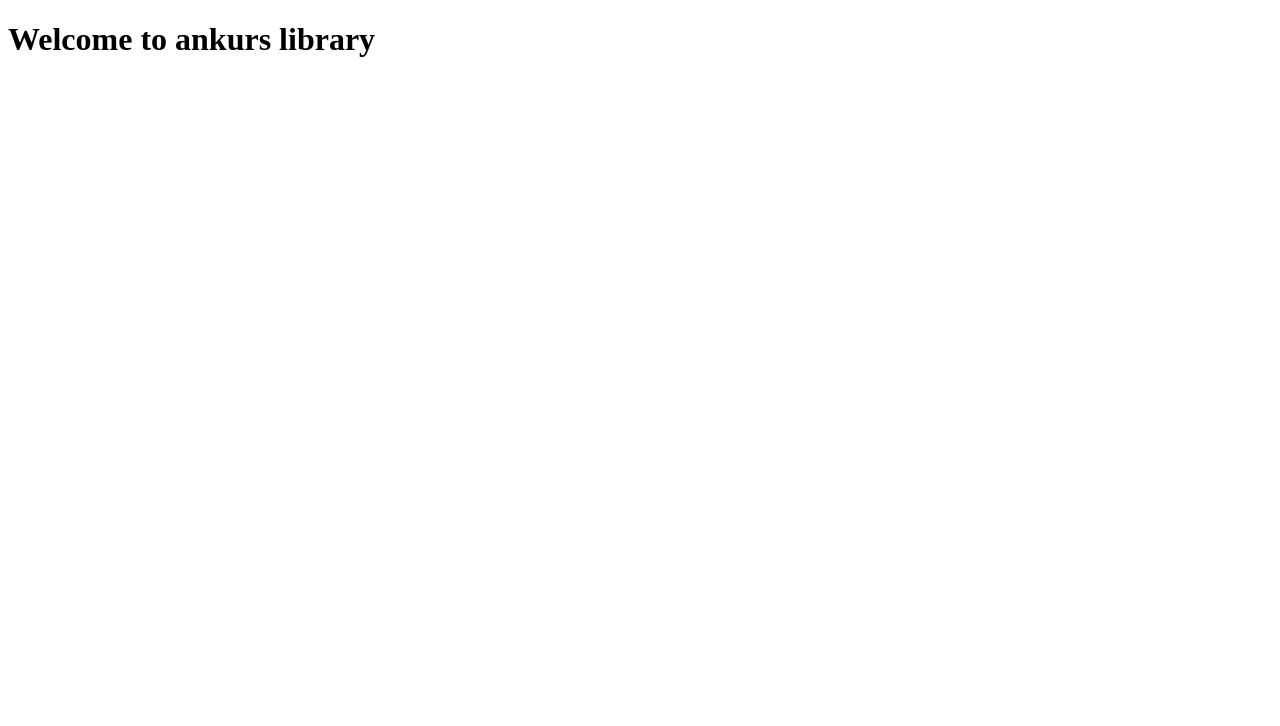
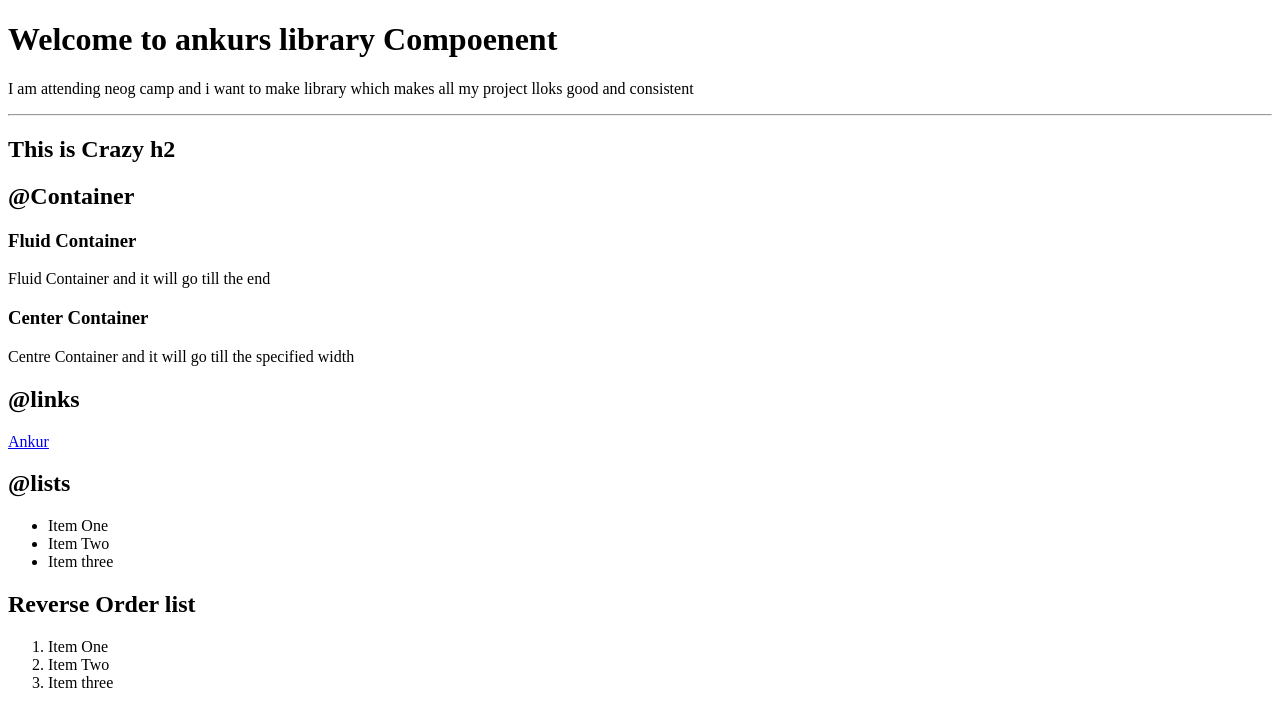
Before and after one commit to ank094/lesson-3, a plain HTML site: page index.html in a window 1280 px wide. Drawn offline with Linux system fonts and the light colour scheme.

Commit message:
links and lists changes

```diff
--- a/index.html
+++ b/index.html
@@ -1,11 +1,44 @@
 <!DOCTYPE html>
 <html lang="en">
-<head>
-    <meta charset="UTF-8">
-    <meta name="viewport" content="width=device-width, initial-scale=1.0">
+  <head>
+    <meta charset="UTF-8" />
+    <meta name="viewport" content="width=device-width, initial-scale=1.0" />
     <title>Compoenent Library</title>
-</head>
-<body>
-    <h1>Welcome to ankurs library</h1>
-</body>
+  </head>
+  <body>
+    <h1>Welcome to ankurs library Compoenent</h1>
+    <p>
+      I am attending neog camp and i want to make library which makes all my
+      project lloks good and consistent
+    </p>
+
+    <hr />
+    <h2>This is Crazy h2</h2>
+
+    <h2>@Container</h2>
+    <h3>Fluid Container</h3>
+    <div>Fluid Container and it will go till the end</div>
+
+    <h3>Center Container</h3>
+    <div>Centre Container and it will go till the specified width</div>
+
+    <h2>@links</h2>
+    <a href="/">Ankur</a>
+
+    <h2>@lists</h2>
+    <ul>
+      <li>Item One</li>
+      <li>Item Two</li>
+      <li>Item three</li>
+    </ul>
+
+
+    <h2>Reverse Order list</h2>
+    <ol>
+        <li>Item One</li>
+        <li>Item Two</li>
+        <li>Item three</li>
+    </ol>
+
+  </body>
 </html>
```
